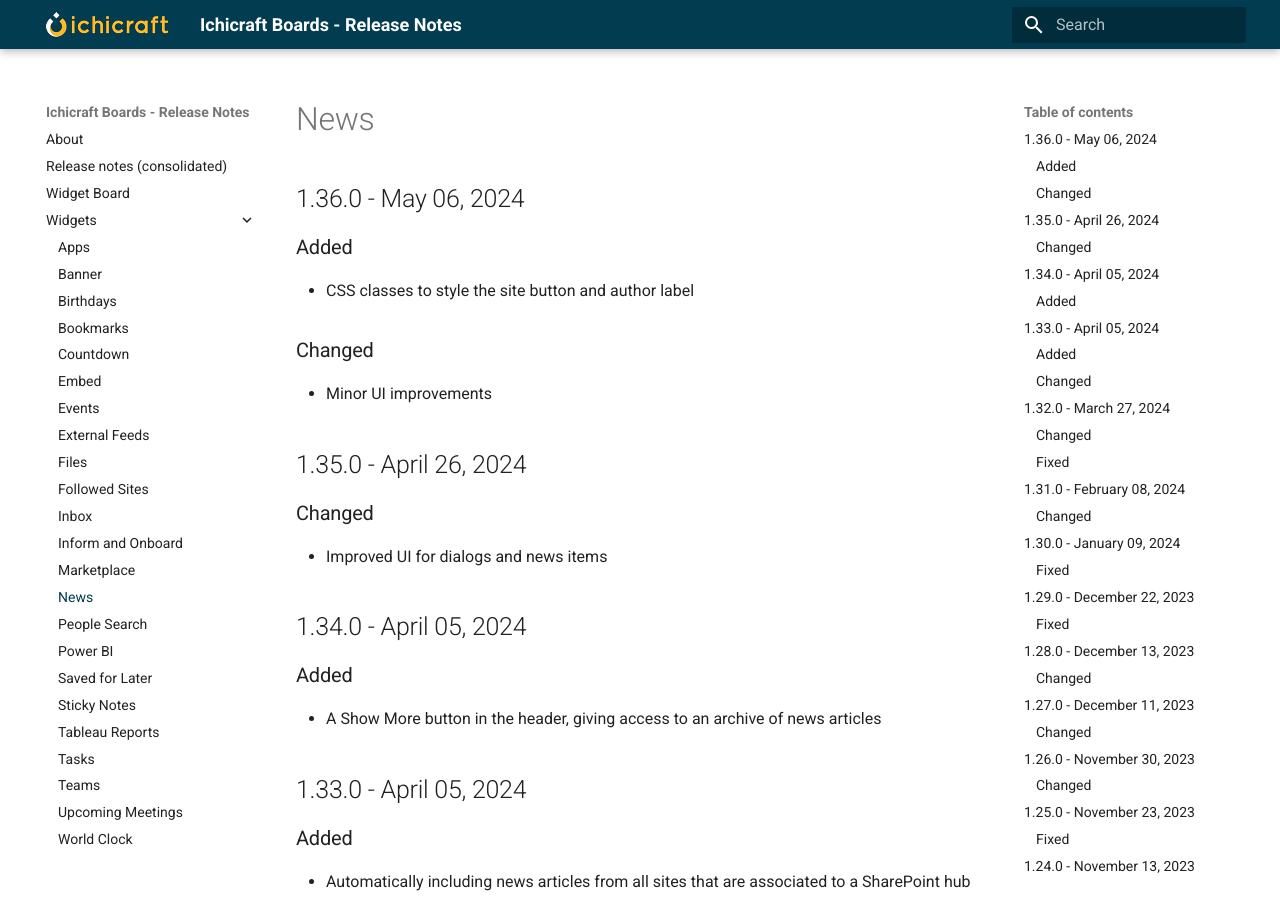
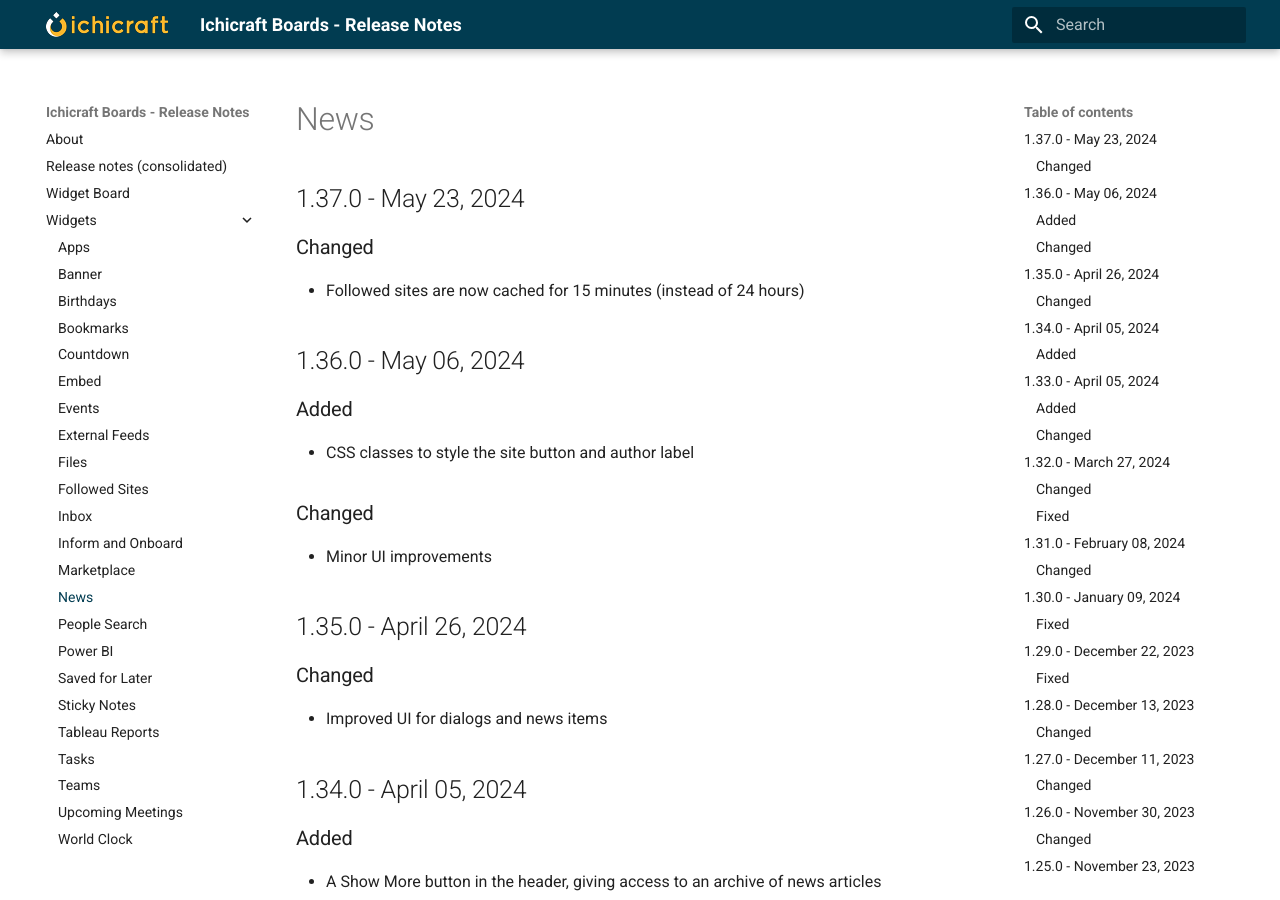
Before and after one commit to ichicraft/widgets-docs, an MkDocs documentation site: the page built from docs/Widgets/News.md, in a window 1280 px wide and 900 px high. Built offline with MkDocs 1.6.1 and Material for MkDocs 9.7.7, drawn with Linux system fonts in a browser that asks for light colours.

```diff
--- a/docs/Widgets/News.md
+++ b/docs/Widgets/News.md
@@ -1,3 +1,8 @@
+## 1.37.0 - May 23, 2024
+
+### Changed
+- Followed sites are now cached for 15 minutes (instead of 24 hours)
+
 ## 1.36.0 - May 06, 2024
 
 ### Added
```
Also changed, not shown: docs/Release-notes-(consolidated).md (+5 -0 lines).
